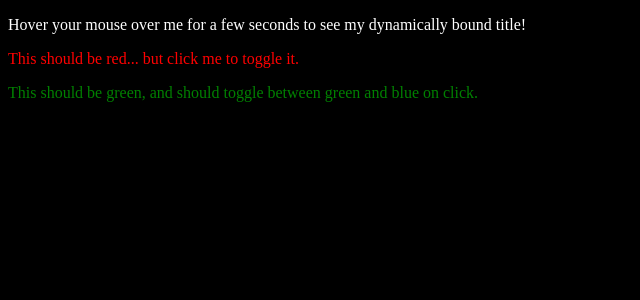
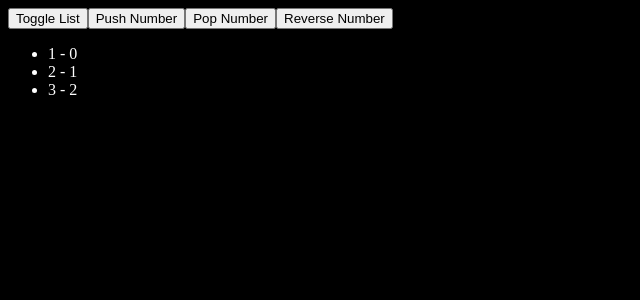
Before and after one commit to iefnaug/vue-start, a Vue app: page / in a window 1280 px wide. Shown: the top 300 px of the page, without its empty margins (0-640 px from the left). Built offline with nearby package versions, Linux system fonts and the light colour scheme.

Commit message:
example: 条件和循环

```diff
--- a/src/App.vue
+++ b/src/App.vue
@@ -12,7 +12,8 @@
 import Demo10 from "./components/examples/basic/HandleUserInput.vue";
 import HandleUserInput from "./components/examples/basic/HandleUserInput.vue";
 import At from "./components/examples/basic/AttributeBinding.vue";
-import AttributeBinding from "./components/examples/basic/AttributeBinding.vue";
+// import AttributeBinding from "./components/examples/basic/AttributeBinding.vue";
+import ConditionAndLoop from "./components/examples/basic/ConditionAndLoop.vue";
 </script>
 
 <template>
@@ -27,5 +28,6 @@
 <!--  <Demo09></Demo09>-->
 <!--  <Demo10></Demo10>-->
 <!--  <HandleUserInput></HandleUserInput>-->
-  <AttributeBinding></AttributeBinding>
+<!--  <AttributeBinding></AttributeBinding>-->
+  <ConditionAndLoop></ConditionAndLoop>
 </template>
--- /dev/null
+++ b/src/components/examples/basic/ConditionAndLoop.vue
@@ -0,0 +1,24 @@
+<script setup lang="ts">
+import {ref} from "vue";
+
+const show = ref(true)
+const list = ref([1,2,3])
+
+</script>
+
+<template>
+  <button @click="show = !show">Toggle List</button>
+  <button @click="list.push(list.length + 1)">Push Number</button>
+  <button @click="list.pop()">Pop Number</button>
+  <button @click="list.reverse()">Reverse Number</button>
+
+  <ul v-if="show && list.length">
+    <li v-for="(item, index) in list" :key="index">{{ item }} - {{index}}</li>
+  </ul>
+  <p v-else-if="list.length">List is not empty, but hidden.</p>
+  <p v-else>List is empty.</p>
+</template>
+
+<style scoped>
+
+</style>
```
